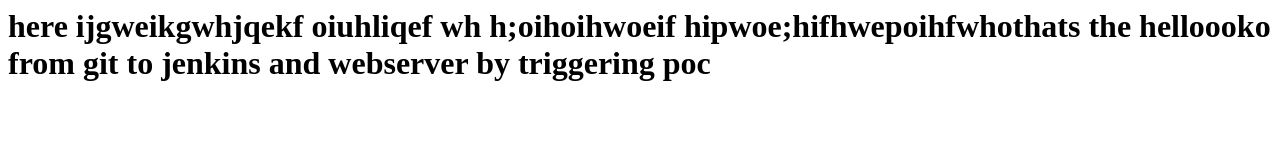
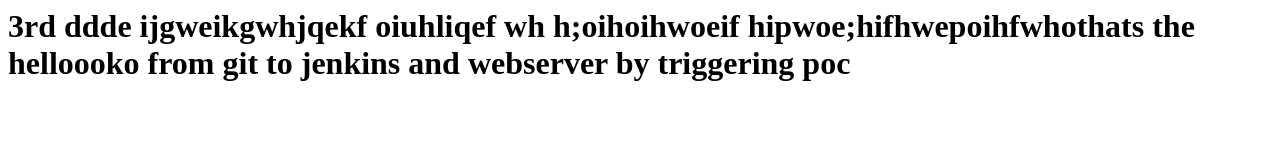
Before and after one commit to ramana-coder/Batch30, a plain HTML site: page index.html in a window 1280 px wide. Drawn offline with Linux system fonts and the light colour scheme.

Commit message:
Updated index.html with 12 new items

```diff
--- a/index.html
+++ b/index.html
@@ -1 +1 @@
-<h1>here ijgweikgwhjqekf oiuhliqef wh h;oihoihwoeif hipwoe;hifhwepoihfwhothats the  helloooko from git to jenkins and webserver by triggering poc </h1>
+<h1>3rd ddde ijgweikgwhjqekf oiuhliqef wh h;oihoihwoeif hipwoe;hifhwepoihfwhothats the  helloooko from git to jenkins and webserver by triggering poc </h1>
```
